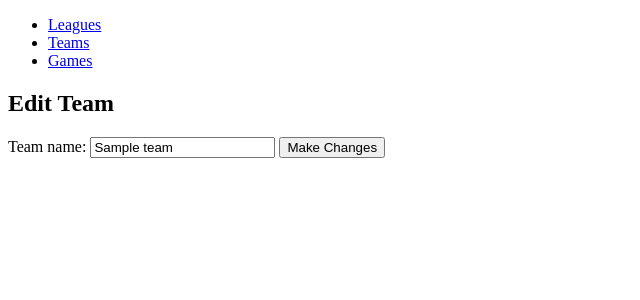
After one commit to itsjustdel/CodeClan-W4-Project, a Flask app: page /teams/1/edit in a window 1280 px wide. The commit adds this page. Shown: the top 300 px of the page, without its empty margins (0-640 px from the left). Run offline with Flask 2, Linux system fonts and the light colour scheme; a database or web service that is not in the repository returns one stand-in record (values such as "Sample title"); some libraries are stand-ins or nearby versions.

Commit message:
Update Team

```diff
--- a/controllers/team_controller.py
+++ b/controllers/team_controller.py
@@ -25,6 +25,25 @@ def new_team_form(league_id):
     league = league_repository.select(league_id)
     return render_template("/teams/new.html", league=league)
 
+# EDIT
+@teams_blueprint.route("/teams/<team_id>/edit")
+def edit_team_form(team_id):
+    team = team_repository.select(team_id)
+    print(team.name)
+    return render_template("/teams/edit.html", team=team)
+
+# UPDATE
+@teams_blueprint.route("/teams/<team_id>/edit", methods=['POST'])
+def update_team(team_id):
+    team = team_repository.select(team_id)
+    # alter
+    team.name = request.form['team_name']
+    # update
+    team_repository.update(team)
+    # return to team page
+    return show(team_id)
+
+# NEW
 @teams_blueprint.route("/teams/<league_id>/new", methods=['POST'])
 def new_team(league_id):
     team_name = request.form['team_name']
@@ -35,9 +54,9 @@ def new_team(league_id):
     teams = team_repository.teams(league)
     return render_template("leagues/show.html",league=league, teams=teams)
 
-@teams_blueprint.route("/teams/<id>/delete")
+@teams_blueprint.route("/teams/<id>/delete", methods=['POST'])
 def delete_team(id):
     # grab what league team was in, we will redirect back there after deletion
     league = league_repository.select(id)
     team_repository.delete(id)
-    return redirect("/leagues/" + str(id)) #url_for TODO
+    return redirect("/leagues/" + str(league.id)) #url_for TODO
--- a/repositories/team_repository.py
+++ b/repositories/team_repository.py
@@ -52,6 +52,12 @@ def delete(id):
     values = [id]
     run_sql(sql, values)
 
+def update(team):
+    sql = "UPDATE teams SET name = (%s) WHERE id = %s"
+    # replace placeholders with these values
+    values = [team.name, team.id]
+    # send to db
+    run_sql(sql, values)
 
 def teams(league):
     teams = []
--- /dev/null
+++ b/templates/teams/edit.html
@@ -0,0 +1,12 @@
+{% extends 'base.html' %}
+
+{% block content %}
+<h1>Edit Team</h1>
+
+<form action="/teams/{{team.id}}/edit" method="post">
+    <label for="team_name">Team name:</label>
+    <input type="text" id="team_name" name="team_name" value="{{team.name}}">
+    <input type="submit" value="Make Changes">
+</form>
+
+{% endblock %}
--- a/templates/teams/new.html
+++ b/templates/teams/new.html
@@ -4,7 +4,7 @@
 <h1>Add New Team</h1>
 
 <form action="/teams/{{league.id}}/new" method="post">
-    <label for="team_name">Enter team name:</label>
+    <label for="team_name">Team name:</label>
     <input type="text" id="team_name" name="team_name">
     <input type="submit" value="Add!">
 </form>
```
Also changed, not shown: templates/teams/show.html (+6 -1 lines).
